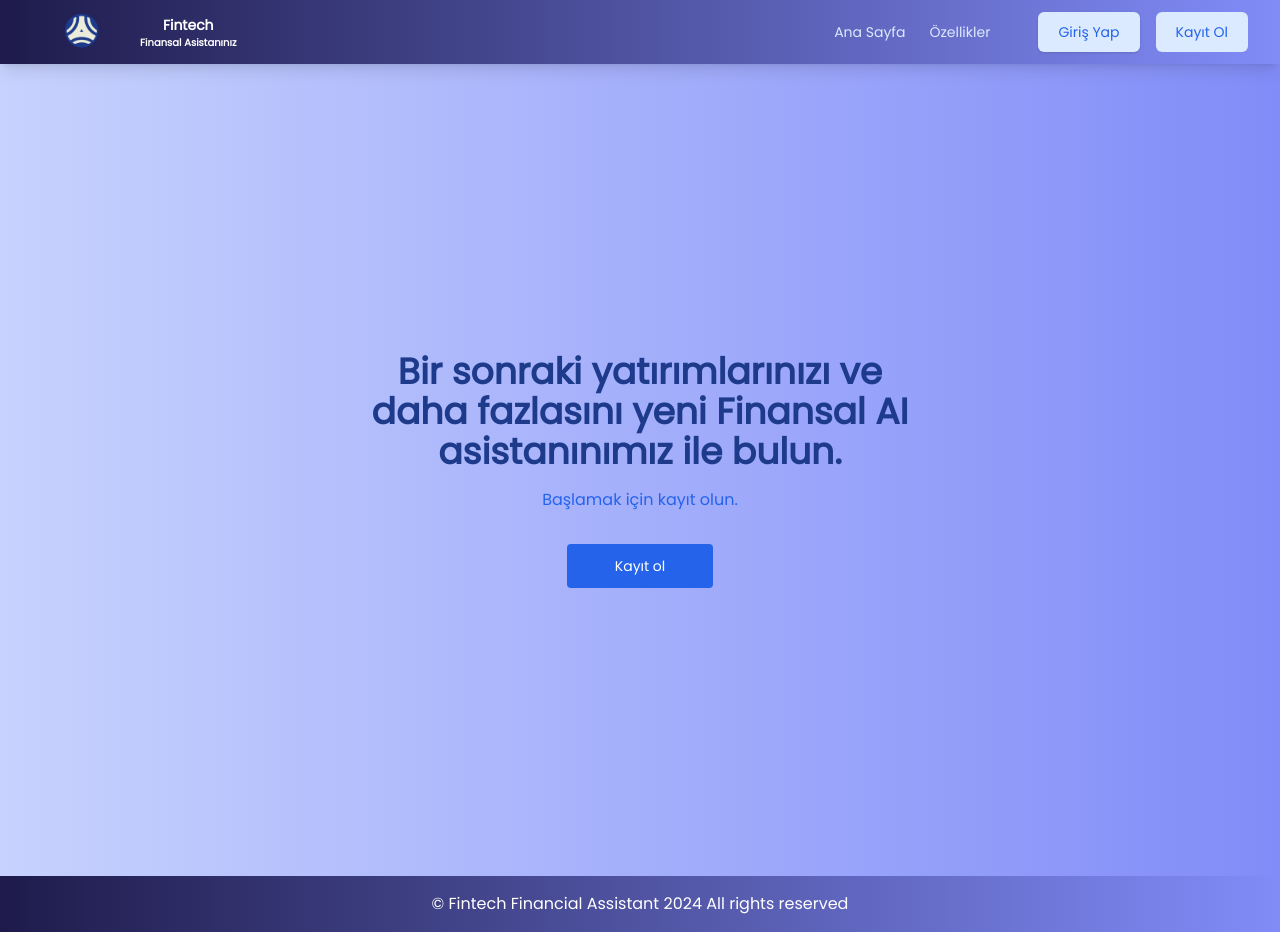
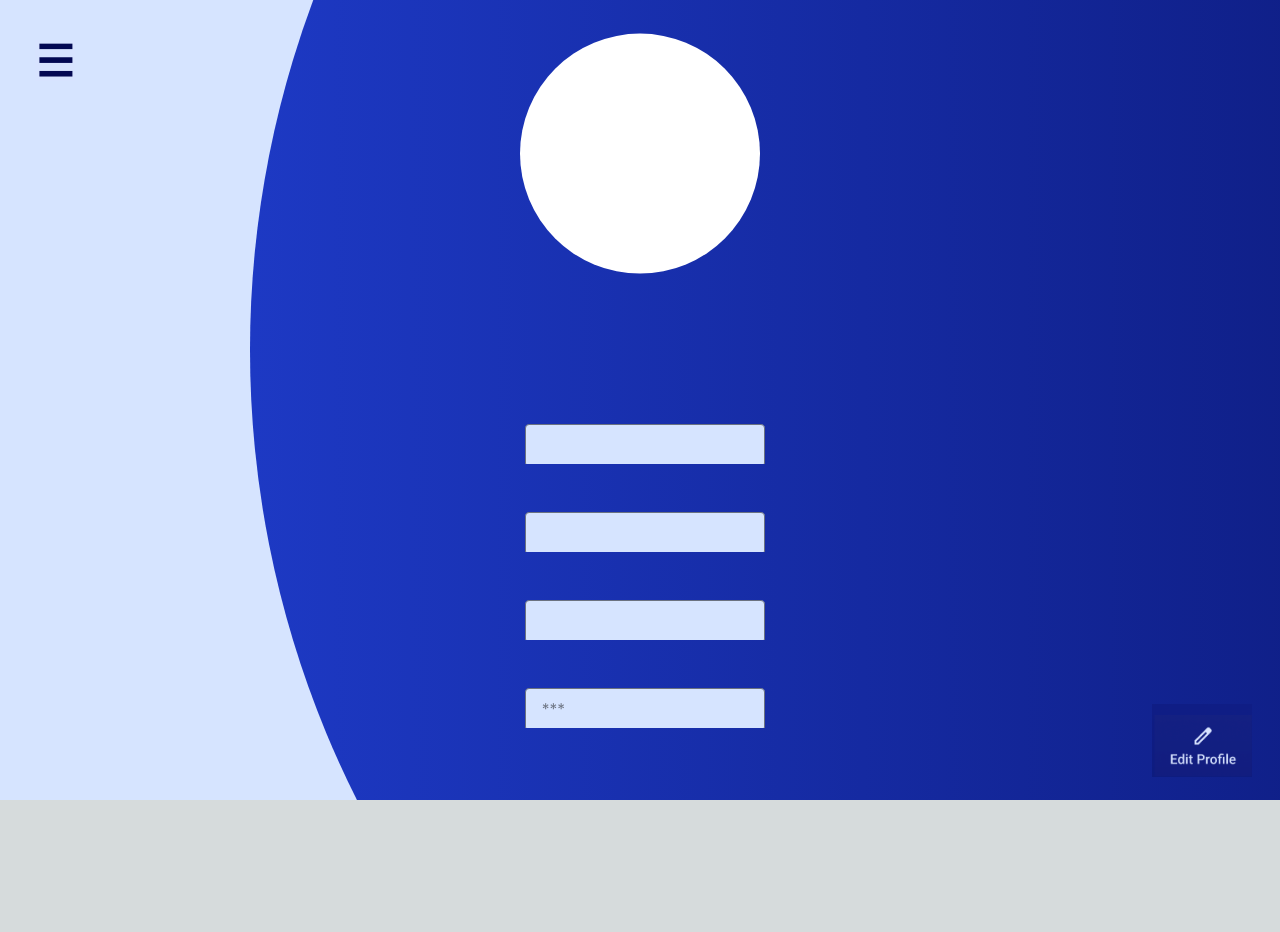
Before and after one commit to samemrecebi/finantial-advisor, a Next.js app in the folder frontend/: page / in a window 1280 px wide. After the commit the page ends 800 px from the top, so only its background shows below. Built offline with nearby package versions, Linux system fonts and the light colour scheme.

Commit message:
update pages.tsx

```diff
--- a/frontend/app/page.tsx
+++ b/frontend/app/page.tsx
@@ -1,72 +1,133 @@
+'use client';
+import React, { useEffect, useState } from 'react';
+import axios from 'axios';
+import Link from 'next/link';
 import Image from 'next/image';
-function HomePage() {
-  return (
-    <div className="min-h-screen flex flex-col text-center bg-gradient-to-r from-indigo-200 to-indigo-400 shadow-lg">
-      <header className="bg-gradient-to-r from-indigo-950 to-indigo-400 shadow-lg">
-        <div className="mx-auto max-w-screen-xl px-4 sm:px-6 lg:px-8">
-          <div className="flex h-16 items-center justify-between">
-            <div className="flex-1 md:flex md:items-center md:gap-12">
-              <a className="block text-blue-200 no-underline hover:opacity-80" href="/">
-                <span className="sr-only">Home</span>
-                <div className="flex items-center space-x-2">
-                  <Image src="/logo.png" alt="Fintech" width={100} height={100} />
-                  <div className="flex flex-col">
-                    <div className="text-white text-sm font-bold">Fintech</div>
-                    <div className="text-white text-[10px] font-bold">Finansal Asistanınız</div>
-                  </div>
-                </div>
-              </a>
+
+const ProfilePage = () => {
+    const [user, setUser] = useState({
+        first_name: '',
+        last_name: '',
+        username: '',
+        risk_degree: '',
+    });
+
+    useEffect(() => {
+        const fetchUserData = async () => {
+            const token = localStorage.getItem('token');
+            const username = localStorage.getItem('username'); // Assuming username is stored in localStorage
+
+            if (!token || !username) return;
+
+            try {
+                const response = await axios.post('http://localhost:3001/api/users/getUserDetails',
+                    { username }, // Pass username in the request body
+                    {
+                        headers: {
+                            Authorization: `Bearer ${token}`,
+                        },
+                    }
+                );
+
+                setUser(response.data);
+            } catch (error) {
+                console.error("Failed to fetch user data:", error);
+            }
+        };
+
+        fetchUserData();
+    }, []);
+
+    return (
+        <div className="min-h-screen flex justify-end items-center body">
+            <div className="bg-[#D6E4FF] mr-0">
+                <svg width="100vw" height="100vh">
+                    <defs>
+                        <linearGradient id="gradient" x1="0%" y1="0%" x2="100%" y2="0%">
+                            <stop offset="0%" stopColor="#1D39C4" />
+                            <stop offset="100%" stopColor="#030852" />
+                        </linearGradient>
+                    </defs>
+                    <circle cx="1250" cy="350" r="1000" fill="url(#gradient)" />
+                    <circle cx="50vw" cy="12vw" r="120" fill="#FFFFFF" />
+                    <foreignObject x="35" y="40" width="50px" height="50px">
+                        <div>
+                            <Image
+                                src="/menu.png"
+                                alt="menu"
+                                width={40}
+                                height={40}
+                            />
+                        </div>
+                    </foreignObject>
+                    <foreignObject x="43%" y="40%" width="1000px" height="40px">
+                        <div className="text-white text-xl font-bold">
+                            {user.risk_degree}
+                        </div>
+                    </foreignObject>
+                    <foreignObject x="41%" y="53%" width="240px" height="40px">
+                        <div className="relative">
+                            <label className="absolute left-0 -top-6 text-white">First Name</label>
+                            <input
+                                type="text"
+                                placeholder={user.first_name}
+                                className="w-full h-full px-4 py-2 text-black rounded border border-gray-300 focus:outline-none focus:border-blue-500 text-left"
+                                style={{ backgroundColor: '#D6E4FF' }}
+                                disabled
+                            />
+                        </div>
+                    </foreignObject>
+                    <foreignObject x="41%" y="64%" width="240px" height="40px">
+                        <div className="relative">
+                            <label className="absolute left-0 -top-6 text-white">Last Name</label>
+                            <input
+                                type="text"
+                                placeholder={user.last_name}
+                                className="w-full h-full px-4 py-2 text-black rounded border border-gray-300 focus:outline-none focus:border-blue-500 text-left"
+                                style={{ backgroundColor: '#D6E4FF' }}
+                                disabled
+                            />
+                        </div>
+                    </foreignObject>
+                    <foreignObject x="41%" y="75%" width="240px" height="40px">
+                        <div className="relative">
+                            <label className="absolute left-0 -top-6 text-white">Username</label>
+                            <input
+                                type="text"
+                                placeholder={user.username}
+                                className="w-full h-full px-4 py-2 text-black rounded border border-gray-300 focus:outline-none focus:border-blue-500 text-left"
+                                style={{ backgroundColor: '#D6E4FF' }}
+                                disabled
+                            />
+                        </div>
+                    </foreignObject>
+                    <foreignObject x="41%" y="86%" width="240px" height="40px">
+                        <div className="relative">
+                            <label className="absolute left-0 -top-6 text-white">Password</label>
+                            <input
+                                type="password"
+                                placeholder="***"
+                                className="w-full h-full px-4 py-2 text-black rounded border border-gray-300 focus:outline-none focus:border-blue-500 text-left"
+                                style={{ backgroundColor: '#D6E4FF' }}
+                                disabled
+                            />
+                        </div>
+                    </foreignObject>
+                    <foreignObject x="90%" y="88%" width="300px" height="100px">
+                        <Link href="/profileedit">
+                            <Image
+                                src="/edit.png" // Ensure this path is correct
+                                alt="Edit Profile"
+                                width={100} // Adjust the width as needed
+                                height={100} // Adjust the height as needed
+                                className="cursor-pointer"
+                            />
+                        </Link>
+                    </foreignObject>
+                </svg>
             </div>
-            <div className="md:flex md:items-center md:gap-12">
-              <nav aria-label="Global" className="hidden md:block h-5">
-                <ul className="flex items-center gap-6 text-sm">
-                  <li>
-                    <a className="no-underline text-blue-100 transition hover:text-gray-500/75" href="/">
-                      Ana Sayfa
-                    </a>
-                  </li>
-                  <li>
-                    <a className="no-underline text-blue-100 transition hover:text-gray-500/75" href="/features">
-                      Özellikler
-                    </a>
-                  </li>
-                </ul>
-              </nav>
-              <div className="flex items-center gap-4">
-                <div className="sm:flex sm:gap-4">
-                  <a className="rounded-md bg-blue-100 px-5 py-2.5 text-sm font-medium text-blue-600 shadow no-underline transition hover:bg-blue-200" href="/signin">
-                    Giriş Yap
-                  </a>
-                  <div className="hidden sm:flex">
-                    <a className="rounded-md bg-blue-100 px-5 py-2.5 text-sm font-medium text-blue-600 no-underline transition hover:bg-blue-200" href="/signup">
-                      Kayıt Ol
-                    </a>
-                  </div>
-                </div>
-              </div>
-            </div>
-          </div>
         </div>
-      </header>
-      <div className="md:p-12 lg:px-16 lg:py-24">
-        <div className="mx-auto my-48 max-w-xl text-center ltr:sm:text-left rtl:sm:text-right">
-          <h2 className="text-2xl font-bold text-blue-900 md:text-4xl">
-            Bir sonraki yatırımlarınızı ve daha fazlasını yeni Finansal AI asistanınımız ile bulun.
-          </h2>
-          <p className="hidden text-blue-600 md:mt-4 md:block">
-            Başlamak için kayıt olun.
-          </p>
-          <div className="mt-4 md:mt-8">
-            <a href="/signup" className="inline-block rounded bg-blue-600 px-12 py-3 text-sm font-medium text-white transition hover:bg-blue-700 focus:outline-none no-underline focus:ring focus:ring-yellow-400">
-              Kayıt ol
-            </a>
-          </div>
-        </div>
-      </div>
-      <footer className="mt-auto bg-gradient-to-r from-indigo-950 to-indigo-400 shadow-lg py-4">
-        <p className="text-center text-white">© Fintech Financial Assistant 2024 All rights reserved</p>
-      </footer>
-    </div>
-  );
-}
-export default HomePage;
+    );
+};
+
+export default ProfilePage;
--- a/frontend/app/profileedit/page.tsx
+++ b/frontend/app/profileedit/page.tsx
@@ -1,11 +1,74 @@
-import React from 'react';
+'use client';
+import React, { useState, useEffect, ChangeEvent, FormEvent } from 'react';
+import axios from 'axios';
 import Link from 'next/link';
 import Image from 'next/image';
 
 const ProfileEditPage = () => {
+    const [formData, setFormData] = useState({
+        first_name: '',
+        last_name: '',
+        username: '',
+        password: '',
+        risk_degree: '', // Added risk_degree field
+    });
+
+    useEffect(() => {
+        const fetchUserData = async () => {
+            const token = localStorage.getItem('token');
+            const username = localStorage.getItem('username');
+            if (!token || !username) return;
+
+            try {
+                const response = await axios.post('http://localhost:3001/api/users/getUserDetails', { username }, {
+                    headers: {
+                        Authorization: `Bearer ${token}`,
+                    },
+                });
+
+                setFormData({
+                    first_name: response.data.first_name,
+                    last_name: response.data.last_name,
+                    username: response.data.username,
+                    password: '', // It is generally not safe to show the password in the form
+                    risk_degree: response.data.risk_degree, // Added risk_degree field
+                });
+            } catch (error) {
+                console.error("Failed to fetch user data:", error);
+            }
+        };
+
+        fetchUserData();
+    }, []);
+
+    const handleChange = (e: ChangeEvent<HTMLInputElement>) => {
+        const { name, value } = e.target;
+        setFormData(prevData => ({
+            ...prevData,
+            [name]: value,
+        }));
+    };
+
+    const handleSubmit = async (e: FormEvent) => {
+        e.preventDefault();
+        const token = localStorage.getItem('token');
+
+        try {
+            await axios.put('http://localhost:3001/api/users/update', formData, {
+                headers: {
+                    Authorization: `Bearer ${token}`,
+                },
+            });
+
+            alert('Profile updated successfully!');
+        } catch (error) {
+            console.error("Failed to update profile:", error);
+            alert('Failed to update profile');
+        }
+    };
+
     return (
         <div className="min-h-screen flex justify-end items-center body">
-
             <div className="bg-[#D6E4FF] mr-0">
                 <svg width="100vw" height="100vh">
                     <defs>
@@ -31,8 +94,12 @@
                             <label className="absolute left-0 -top-6 text-white">First Name</label>
                             <input
                                 type="text"
+                                name="first_name"
+                                value={formData.first_name}
+                                onChange={handleChange}
                                 placeholder="Paul"
-                                className="w-full h-full px-4 py-2 text-black rounded border border-gray-300 focus:outline-none focus:border-blue-500 text-left" style={{ backgroundColor: '#D6E4FF' }}
+                                className="w-full h-full px-4 py-2 text-black rounded border border-gray-300 focus:outline-none focus:border-blue-500 text-left"
+                                style={{ backgroundColor: '#D6E4FF' }}
                             />
                         </div>
                     </foreignObject>
@@ -41,8 +108,12 @@
                             <label className="absolute left-0 -top-6 text-white">Last Name</label>
                             <input
                                 type="text"
+                                name="last_name"
+                                value={formData.last_name}
+                                onChange={handleChange}
                                 placeholder="Smith"
-                                className="w-full h-full px-4 py-2 text-black rounded border border-gray-300 focus:outline-none focus:border-blue-500 text-left" style={{ backgroundColor: '#D6E4FF' }}
+                                className="w-full h-full px-4 py-2 text-black rounded border border-gray-300 focus:outline-none focus:border-blue-500 text-left"
+                                style={{ backgroundColor: '#D6E4FF' }}
                             />
                         </div>
                     </foreignObject>
@@ -51,8 +122,12 @@
                             <label className="absolute left-0 -top-6 text-white">Username</label>
                             <input
                                 type="text"
-                                placeholder="paulsmith"
-                                className="w-full h-full px-4 py-2 text-black rounded border border-gray-300 focus:outline-none focus:border-blue-500 text-left"                                 style={{ backgroundColor: '#D6E4FF' }}
+                                name="username"
+                                value={formData.username}
+                                onChange={handleChange}
+                                placeholder={formData.username}
+                                className="w-full h-full px-4 py-2 text-black rounded border border-gray-300 focus:outline-none focus:border-blue-500 text-left"
+                                style={{ backgroundColor: '#D6E4FF' }}
                             />
                         </div>
                     </foreignObject>
@@ -61,15 +136,31 @@
                             <label className="absolute left-0 -top-6 text-white">Password</label>
                             <input
                                 type="password"
+                                name="password"
+                                value={formData.password}
+                                onChange={handleChange}
                                 placeholder="***"
-                                className="w-full h-full px-4 py-2 text-black rounded border border-gray-300 focus:outline-none focus:border-blue-500 text-left"                                 style={{ backgroundColor: '#D6E4FF' }}
+                                className="w-full h-full px-4 py-2 text-black rounded border border-gray-300 focus:outline-none focus:border-blue-500 text-left"
+                                style={{ backgroundColor: '#D6E4FF' }}
                             />
                         </div>
                     </foreignObject>
-
-                    {/* Save and Cancel Buttons */}
+                    <foreignObject x="41%" y="97%" width="240px" height="40px">
+                        <div className="relative">
+                            <label className="absolute left-0 -top-6 text-white">Risk Degree</label>
+                            <input
+                                type="text"
+                                name="risk_degree"
+                                value={formData.risk_degree}
+                                onChange={handleChange}
+                                placeholder="Low"
+                                className="w-full h-full px-4 py-2 text-black rounded border border-gray-300 focus:outline-none focus:border-blue-500 text-left"
+                                style={{ backgroundColor: '#D6E4FF' }}
+                            />
+                        </div>
+                    </foreignObject>
                     <foreignObject x="92%" y="90%" width="300px" height="100px">
-
+                        <div onClick={handleSubmit}>
                             <Image
                                 src="/save.png"
                                 alt="Save Profile"
@@ -77,8 +168,10 @@
                                 height={40}
                                 className="cursor-pointer"
                             />
+                        </div>
                     </foreignObject>
                     <foreignObject x="95%" y="90%" width="300px" height="100px">
+                        <Link href="/">
                             <Image
                                 src="/cancel.png"
                                 alt="Cancel"
@@ -86,6 +179,7 @@
                                 height={50}
                                 className="cursor-pointer"
                             />
+                        </Link>
                     </foreignObject>
                 </svg>
             </div>
```
Lines whose indentation alone changed are shown as unchanged.
